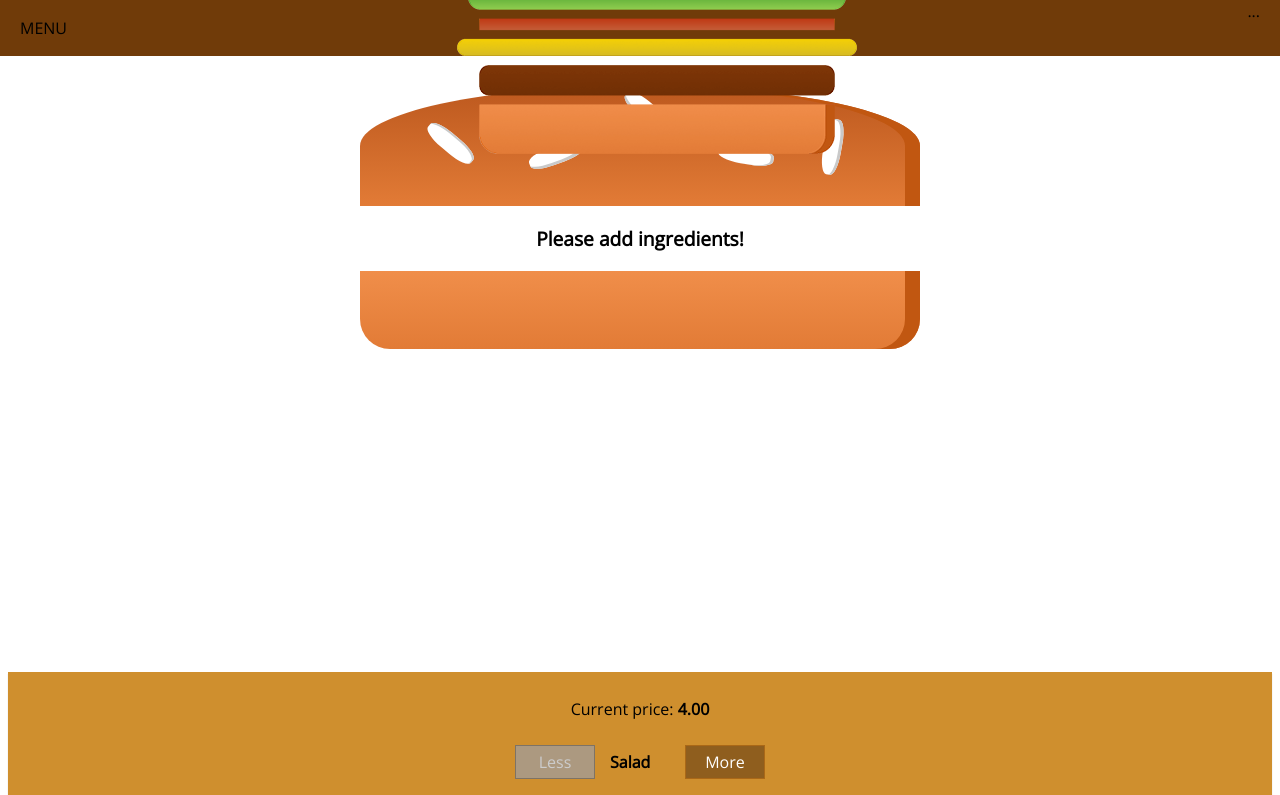
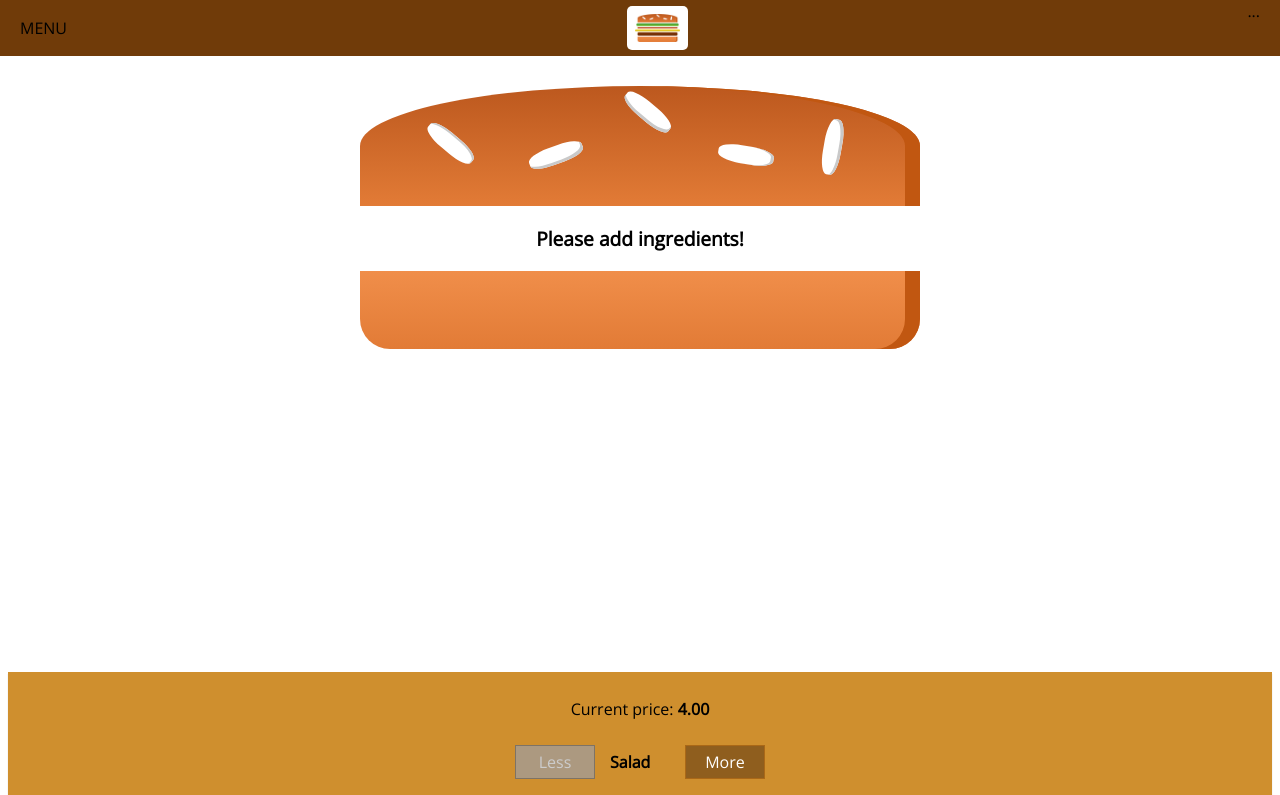
Before and after one commit to andferrario/burger-maker, a React app: page / in a window 1280 px wide. Shown: the top 795 px of the page. Built offline with nearby package versions, Linux system fonts and the light colour scheme.

Commit message:
added logo component

```diff
--- a/src/components/Logo/Logo.tsx
+++ b/src/components/Logo/Logo.tsx
@@ -1,8 +1,9 @@
 import React from 'react';
 import burgerLogo from '../../assets/images/burger-logo.png';
+import '../../styles/Logo.css';
 
 export const Logo: React.FC = () => (
-  <div>
+  <div className="logo">
     <img src={burgerLogo} alt="burger logo" />
   </div>
 );
--- /dev/null
+++ b/src/styles/Logo.css
@@ -0,0 +1,11 @@
+.logo {
+    background-color: white;
+    padding: 8px;
+    height: 80%;
+    box-sizing: border-box;
+    border-radius: 5px;
+}
+
+.logo img {
+    height: 100%;
+}
```
